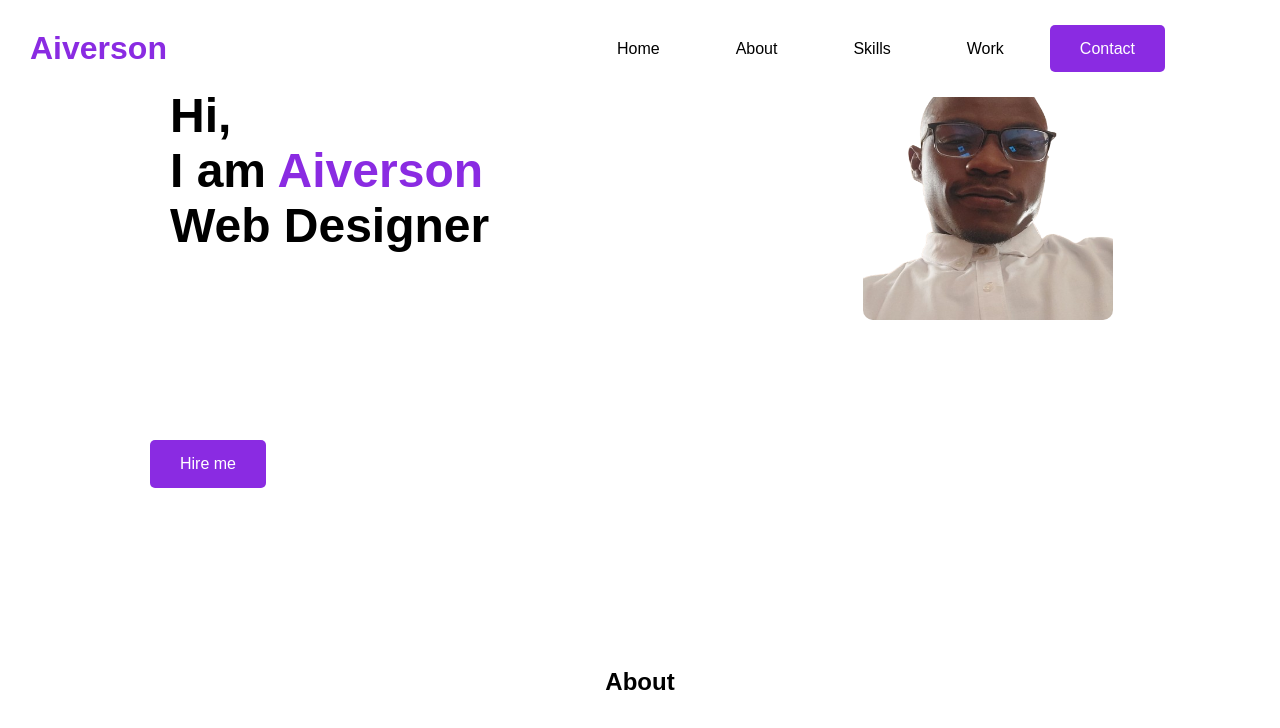
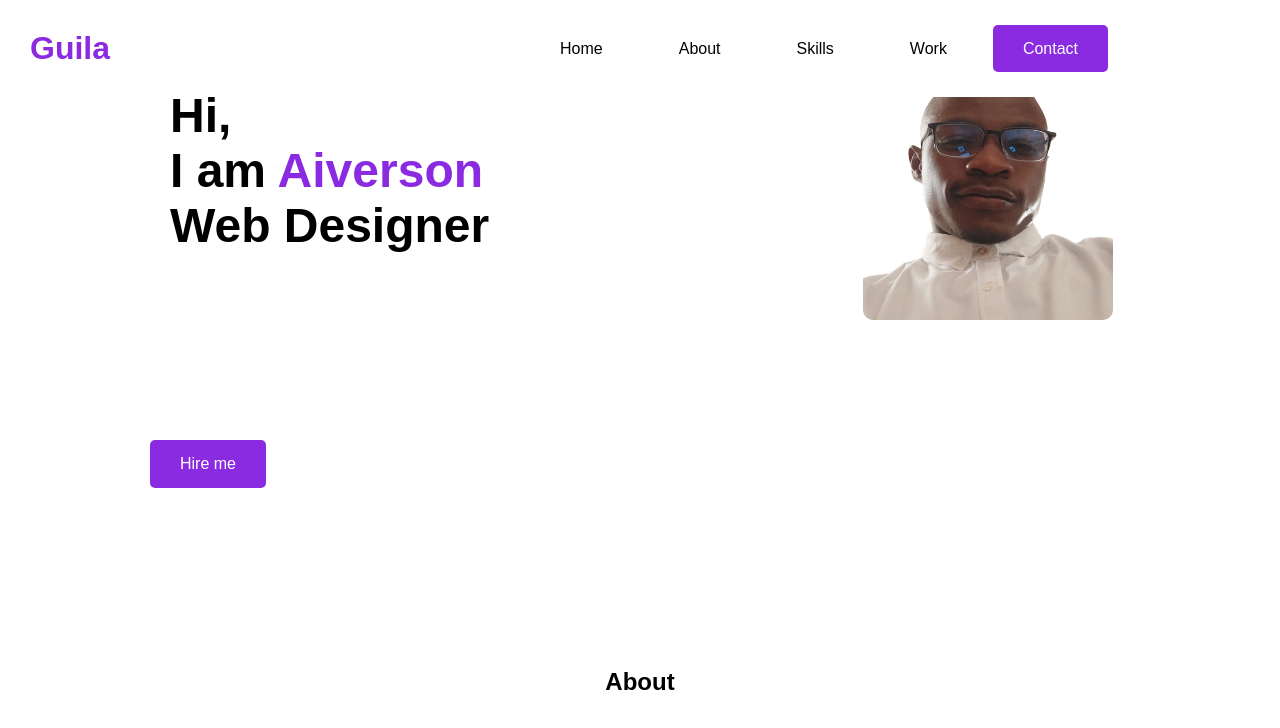
Before and after one commit to aiversonocta/Portfolio, a plain HTML site: page Portfolio/index.html in a window 1280 px wide. Shown: the top 728 px of the page. Drawn offline with Linux system fonts and the light colour scheme.

Commit message:
mudanca de logo

```diff
--- a/Portfolio/index.html
+++ b/Portfolio/index.html
@@ -10,7 +10,7 @@
 
 <body>
   <header>
-    <h1 class="logo">Aiverson</h1>
+    <h1 class="logo">Guila</h1>
     <ul class="menu">
       <li><a href="#home">Home</a></li>
       <li><a href="#about">About</a></li>
```
